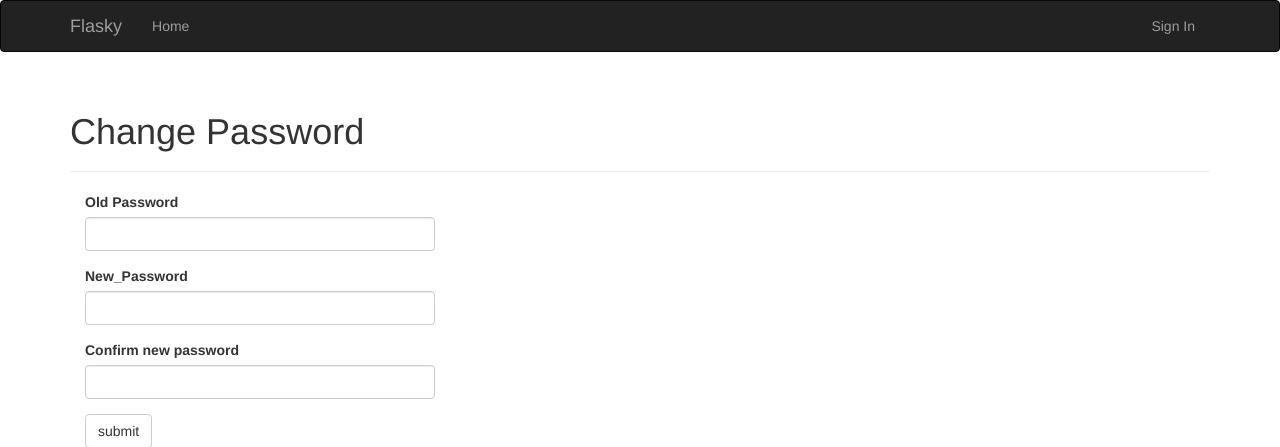
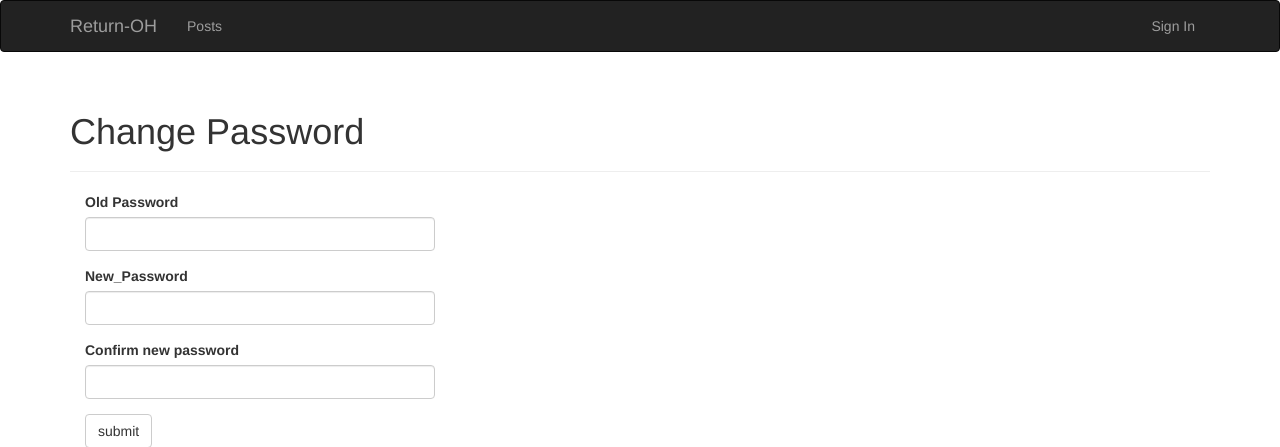
Before and after one commit to acreath/hijoy, a Flask app: page /auth/changepassword in a window 1280 px wide. Shown: the top 447 px of the page. Run offline with Flask 2, Linux system fonts and the light colour scheme; some libraries are stand-ins or nearby versions.

Commit message:
已完成所有基本功能的开发进行最后的修改部署

```diff
--- a/flasky/app/templates/base.html
+++ b/flasky/app/templates/base.html
@@ -1,6 +1,6 @@
 {% extends "bootstrap/base.html" %}
 
-{% block title %}Flasky{% endblock %}
+{% block title %}Return-OH{% endblock %}
 {% block head %}
 {{ super() }}
 <link rel="shortcut icon" href="{{ url_for('static', filename='favicon.ico') }}" type="image/x-icon">
@@ -24,20 +24,26 @@
             <span class="icon-bar"></span>
             <span class="icon-bar"></span>
             </button>
-            <a class="navbar-brand" href="/">Flasky</a>
+            <a class="navbar-brand" href="/">Return-OH</a>
         </div>
         <div class="navbar-collapse collapse">
             <ul class="nav navbar-nav">
-                <li><a href="/">Home</a></li>
+                <li><a href="/">Posts</a></li>
             </ul>
             <ul class="nav navbar-nav navbar-right">
                 {% if current_user.can(Permission.MODERATE_COMMENTS) %}
-                <li><a href="{{ url_for('main.moderate') }}">Moderate Comments</a></li>
+                <li>
+                    <a href="{{ url_for('main.moderate') }}">Moderate Comments</a>
+                </li>
                 {% endif %}
                 {% if current_user.is_authenticated %}
-                <li><a href="{{ url_for('auth.logout') }}">Sign Out</a></li>
+                <li>
+                    <a href="{{ url_for('auth.logout') }}">Sign Out</a>
+                </li>
                 {% else %}
-                <li><a href="{{ url_for('auth.login') }}">Sign In</a></li>
+                <li>
+                    <a href="{{ url_for('auth.login') }}">Sign In</a>
+                </li>
                 {% endif %}
                 {% if current_user.is_authenticated %}
                 <li>
```
Also changed, not shown: flasky/requirements.txt (+8 -0 lines).
